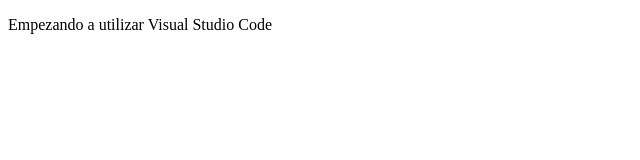
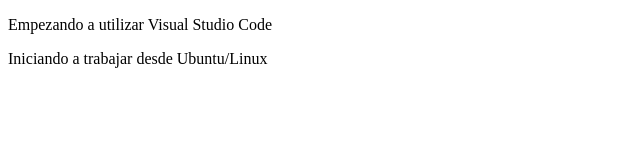
Before and after one commit to eooz2712/AODT, a plain HTML site: page conócenos.html in a window 1280 px wide. Shown: the whole page, without its empty margins (0-640 px from the left). Drawn offline with Linux system fonts and the light colour scheme.

Commit message:
Empezando a trabajar desde linux

```diff
--- a/conócenos.html
+++ b/conócenos.html
@@ -6,5 +6,6 @@
 </head>
 <body>
 	<p>Empezando a utilizar Visual Studio Code</p>
+	<p>Iniciando a trabajar desde Ubuntu/Linux</p>
 </body>
 </html>
```
